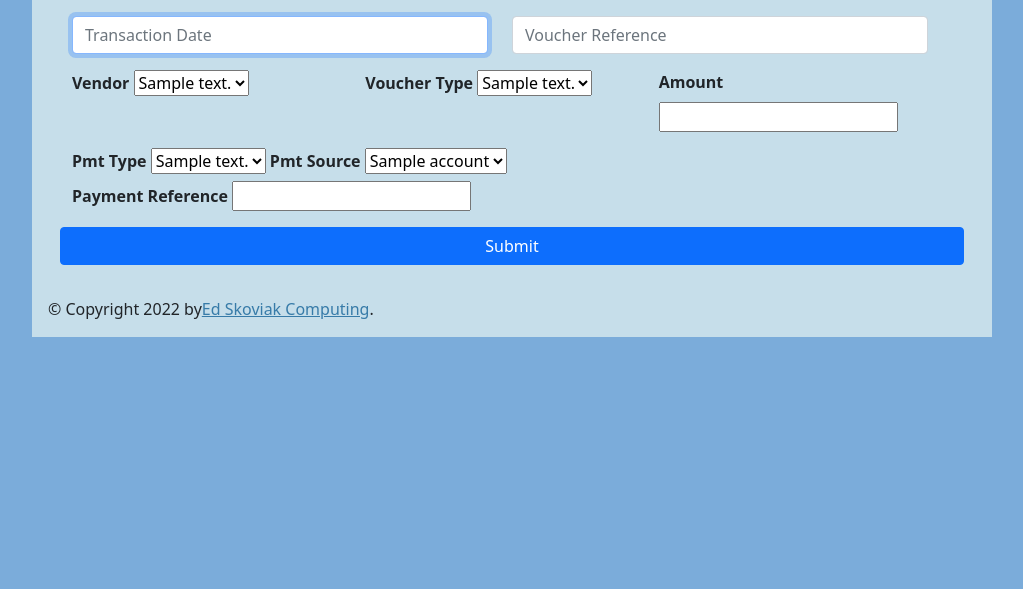
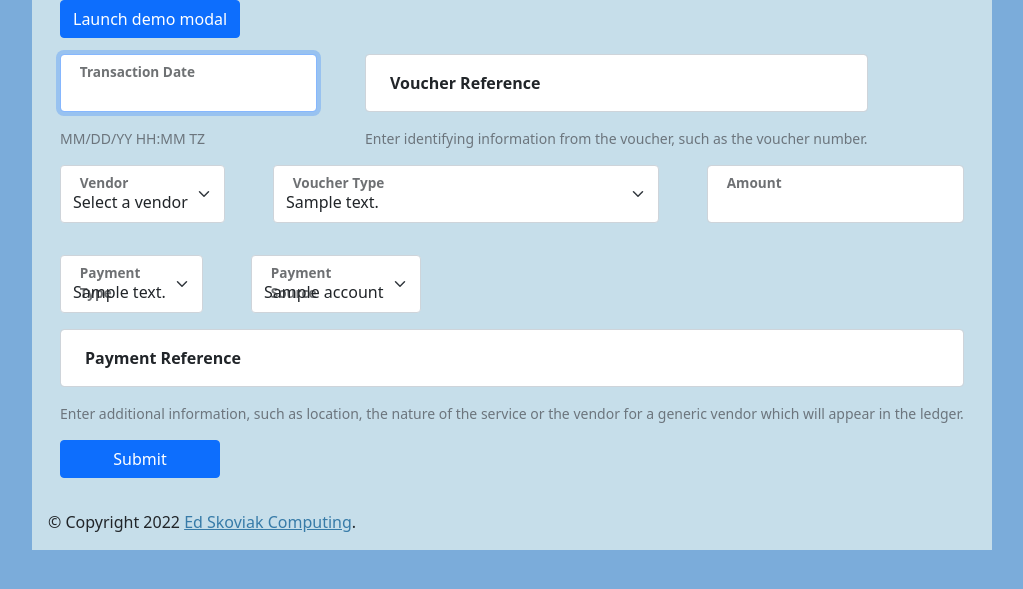
Before and after one commit to eskoviak/finance_cmd, a Flask app: template MyFinance/templates/voucher/voucher_entry.html in a window 1280 px wide. Shown: the part 109-698 px from the top of the page, without its empty margins (128-1151 px from the left). Run offline with Flask 2, Linux system fonts and the light colour scheme; the template is opened without the code that fills it: most values are stand-ins (such as "Sample title", 1, 10 or a date in 2020).

Commit message:
updated bootstrap on entry/disp form

```diff
--- a/MyFinance/__init__.py
+++ b/MyFinance/__init__.py
@@ -28,7 +28,7 @@ def create_app(test_config=None):
         return render_template(
             'home.html',
             title='Home',
-            description='The Finance application home page'
+            description='The MyFinance application home page'
         )
 
     @app.route('/login')
--- a/MyFinance/templates/base.html
+++ b/MyFinance/templates/base.html
@@ -27,7 +27,7 @@
     {% block content %}{% endblock %}
     <footer>
       {% block footer %}
-      &copy; Copyright 2022 by <a href="http://eskoviak.com/">Ed Skoviak Computing</a>.
+      &copy; Copyright 2022&nbsp;<a href="http://eskoviak.com/">Ed Skoviak Computing</a>.
       {% endblock %}
     </footer>
   </section>
--- a/MyFinance/templates/home.html
+++ b/MyFinance/templates/home.html
@@ -7,6 +7,6 @@ Home
     <p>{{ description }}</p>
 {% endblock %}
 {% block content %}
-    <p>The Finance&copy; application is a multi-purpose account application which uses an underlying PostgresQL database to provide accounting functions.</p>
+    <p>The MyFinance&copy; application is a multi-purpose account application which uses an underlying PostgresQL database to provide accounting functions.</p>
 
 {% endblock %}
--- a/MyFinance/templates/voucher/vendor_select.html
+++ b/MyFinance/templates/voucher/vendor_select.html
@@ -1,3 +1,4 @@
+<option selected>Select a vendor</option>
 {% for vendor in vendor_list %}
 <option value="{{vendor['vendor_number']}}">{{vendor['vendor_short_desc']}}</option>
 {% endfor %}
--- a/MyFinance/templates/voucher/voucher_entry.html
+++ b/MyFinance/templates/voucher/voucher_entry.html
@@ -3,59 +3,105 @@
 Voucher Entry
 {% endblock %}
 {% block header %}
-    <h1>{{ title }}</h1>
-    <p>{{ description }}</p>
+<h1>{{ title }}</h1>
+<p>{{ description }}</p>
 {% endblock %}
 {% block content %}
 <div class="container">
-    <form class="row" action="/voucher/voucher_result" method="POST">
-        <div class="row">
-            <div class="col">
-                <label for="voucher_date" class="visually-hidden">Transaction Date</label>
-                <input type="text" id="voucher_date" class="form-control" name="voucher_date" placeholder="Transaction Date" autofocus required/>
+
+<!-- Button trigger modal -->
+<button type="button" class="btn btn-primary" data-bs-toggle="modal" data-bs-target="#exampleModal">
+    Launch demo modal
+  </button>
+
+  <!-- Modal -->
+  <div class="modal fade" id="exampleModal" tabindex="-1" aria-labelledby="exampleModalLabel" aria-hidden="true">
+    <div class="modal-dialog">
+      <div class="modal-content">
+        <div class="modal-header">
+          <h5 class="modal-title" id="exampleModalLabel">Modal title</h5>
+          <button type="button" class="btn-close" data-bs-dismiss="modal" aria-label="Close"></button>
+        </div>
+        <div class="modal-body">
+          ...
+        </div>
+        <div class="modal-footer">
+          <button type="button" class="btn btn-secondary" data-bs-dismiss="modal">Close</button>
+          <button type="button" class="btn btn-primary">Save changes</button>
+        </div>
+      </div>
+    </div>
+  </div>
+
+    <form action="/voucher/voucher_result" method="POST">
+        <div class="row gx-5">
+            <div class="col-auto form-floating">
+                <input type="text" id="voucher_date" class="form-control" name="voucher_date"
+                    placeholder="Transaction Date" autofocus required />
+                <label class="px-5" for="voucher_date">Transaction Date</label>
+                <div id="dateHelpBlock" class="form-text">
+                    MM/DD/YY HH:MM TZ
+                </div>
             </div>
-            <div class="col">
-                <label for="voucher_ref" class="visually-hidden">Voucher Reference</label>
-                <input type="text" id="voucher_ref" class="form-control" name="voucher_ref" placeholder="Voucher Reference" />
+            <div class="col-auto form-floating">
+                <input type="text" id="voucher_ref" class="form-control" name="voucher_ref"
+                    placeholder="Voucher Reference" />
+                <label class="px-5" for="voucher_ref">Voucher Reference</label>
+                <div id="voucherRefHelpBlock" class="form-text">
+                    Enter identifying information from the voucher, such as the voucher number.
+                </div>
             </div>
         </div>
 
-        <div class="row">
-            <div class="col">
-                <label for="vendor-select">Vendor</label>
-                <select name="vendor" id="vendor-select" placeholder="Vendor">
+        <div class="row gx-5 py-3">
+            <div class="col-auto form-floating">
+                <select name="vendor" id="vendor-select" placeholder="Vendor" class="form-select">
                     {% include 'voucher/vendor_select.html' %}
                 </select>
+                <label class="px-5" for="vendor-select">Vendor</label>
             </div>
-            <div class="col">
-                <label for="voucher-type-select">Voucher Type</label>
-                <select name="voucher_type" id="voucher-type-select" placeholder="Type">
+            <div class="col form-floating">
+                <select name="voucher_type" id="voucher-type-select" placeholder="Type" class="form-select">
                     {% include 'voucher/voucher_type_select.html' %}
                 </select>
+                <label class="px-5" for="voucher-type-select">Voucher Type</label>
             </div>
-            <div class="col">
-                <label for="voucher_amt">Amount</label>
-                <input type="number" id="voucher_amt"name="voucher_amt" step="any"/>
+            <div class="col-auto form-floating">
+                <input type="number" id="voucher_amt" name="voucher_amt" step="any" class="form-control"/>
+                <label class="px-5" for="voucher_amt">Amount</label>
             </div>
         </div>
 
-        <div>
+        <div class="row gx-5">
+            <div class="col-auto form-floating">
+                <select name="payment_type" id="voucher-pay-type-select" class="form-select">
+                    {% include 'voucher/payment_type_select.html' %}
+                </select>
+                <label class="px-5" for="voucher-pay-type-select">Payment Type</label>
+            </div>
+            <div class="col-auto form-floating">
+                <select name="pmt_account" id="pmt-acct-select" class="form-select">
+                    {% include 'voucher/pmt_account_select.html' %}
+                </select>
+                <label class="px-5" for="pmt-acct-select">Payment Source</label>
+            </div>
+        </div>
 
-            <label for="voucher-pay-type-select">Pmt Type</label>
-            <select name="payment_type" id="voucher-pay-type-select">
-                {% include 'voucher/payment_type_select.html' %}
-            </select>
-            <label for="pmt-acct-select">Pmt Source</label>
-            <select name="pmt_account" id="pmt-acct-select">
-                {% include 'voucher/pmt_account_select.html' %}
-            </select>
+        <div class="row gx-5 py-3">
+            <div class="col-auto form-floating">
+                <input type="text" id="payment_ref" name="payment_ref" class="form-control" placeholder="Payment Reference"/>
+                <label class="px-5" for="payment_ref" class="visually-hidden">Payment Reference</label>
+                <div id="paymentRefHelpBlock" class="form-text">
+                    Enter additional information, such as location, the nature of the service or the vendor for a generic vendor which will appear in the ledger.
+                </div>
+            </div>
         </div>
-        <div>
-            <label for="payment_ref">Payment Reference</label>
-            <input type="text" id="payment_ref" name="payment_ref"/>
-            </label>
+
+        <div class="row gx-5">
+            <div>
+                <input type="submit" value="Submit" class="btn btn-primary mb-3">
+            </div>
         </div>
-        <input type="submit" value="Submit" class="btn btn-primary mb-3">
     </form>
 </div>
 {% endblock %}
```
Also changed, not shown: MyFinance/templates/voucher/detail_entry.html (+38 -21 lines), MyFinance/templates/voucher/voucher_display.html (+77 -43 lines).
